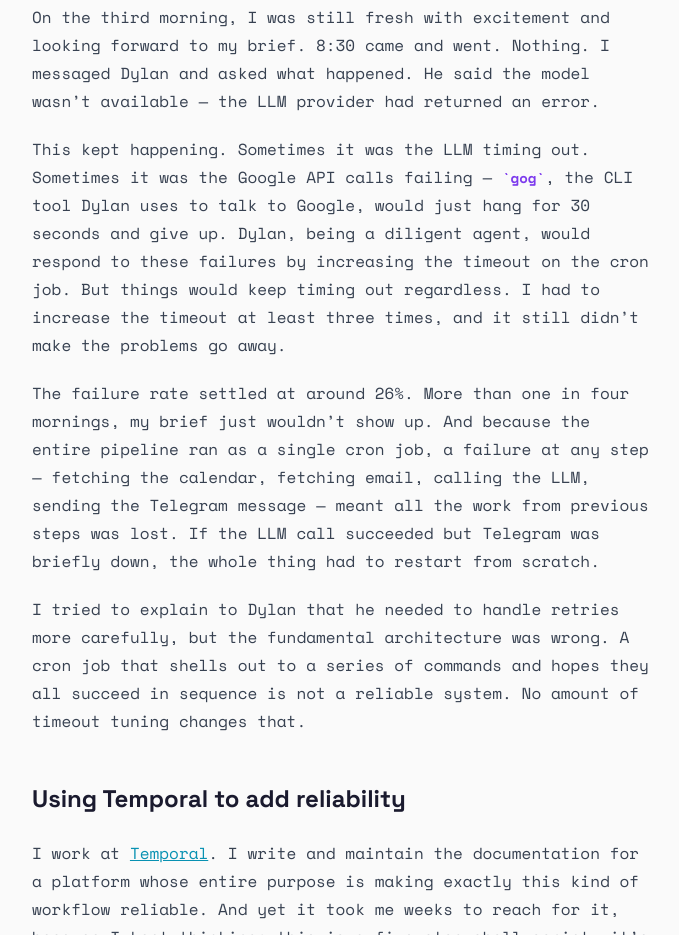
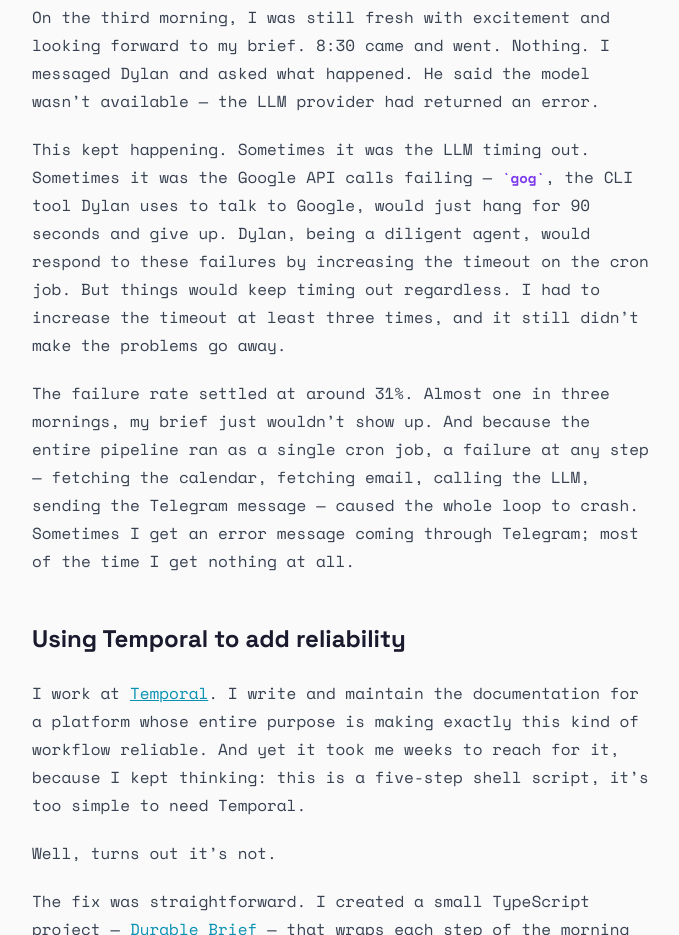
Before and after one commit to lennessyy/lennessyy.github.io, an Astro site: page /blog/durable-briefs in a window 1280 px wide. Shown: the part 2820-3755 px from the top of the page, without its empty margins (296-975 px from the left). Built offline with nearby package versions, Linux system fonts and the light colour scheme; Astro itself is replaced by a stand-in of ours.

Commit message:
docs: small edit

```diff
--- a/src/content/blog/durable-briefs.md
+++ b/src/content/blog/durable-briefs.md
@@ -35,11 +35,9 @@
 
 On the third morning, I was still fresh with excitement and looking forward to my brief. 8:30 came and went. Nothing. I messaged Dylan and asked what happened. He said the model wasn't available — the LLM provider had returned an error.
 
-This kept happening. Sometimes it was the LLM timing out. Sometimes it was the Google API calls failing — `gog`, the CLI tool Dylan uses to talk to Google, would just hang for 30 seconds and give up. Dylan, being a diligent agent, would respond to these failures by increasing the timeout on the cron job. But things would keep timing out regardless. I had to increase the timeout at least three times, and it still didn't make the problems go away.
+This kept happening. Sometimes it was the LLM timing out. Sometimes it was the Google API calls failing — `gog`, the CLI tool Dylan uses to talk to Google, would just hang for 90 seconds and give up. Dylan, being a diligent agent, would respond to these failures by increasing the timeout on the cron job. But things would keep timing out regardless. I had to increase the timeout at least three times, and it still didn't make the problems go away.
 
-The failure rate settled at around 26%. More than one in four mornings, my brief just wouldn't show up. And because the entire pipeline ran as a single cron job, a failure at any step — fetching the calendar, fetching email, calling the LLM, sending the Telegram message — meant all the work from previous steps was lost. If the LLM call succeeded but Telegram was briefly down, the whole thing had to restart from scratch.
-
-I tried to explain to Dylan that he needed to handle retries more carefully, but the fundamental architecture was wrong. A cron job that shells out to a series of commands and hopes they all succeed in sequence is not a reliable system. No amount of timeout tuning changes that.
+The failure rate settled at around 31%. Almost one in three mornings, my brief just wouldn't show up. And because the entire pipeline ran as a single cron job, a failure at any step — fetching the calendar, fetching email, calling the LLM, sending the Telegram message — caused the whole loop to crash. Sometimes I get an error message coming through Telegram; most of the time I get nothing at all.
 
 ## Using Temporal to add reliability
 
```
